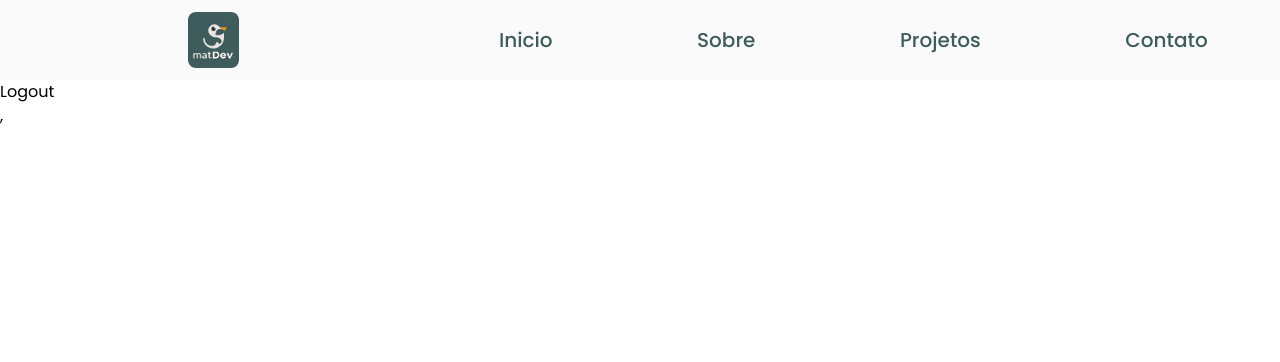
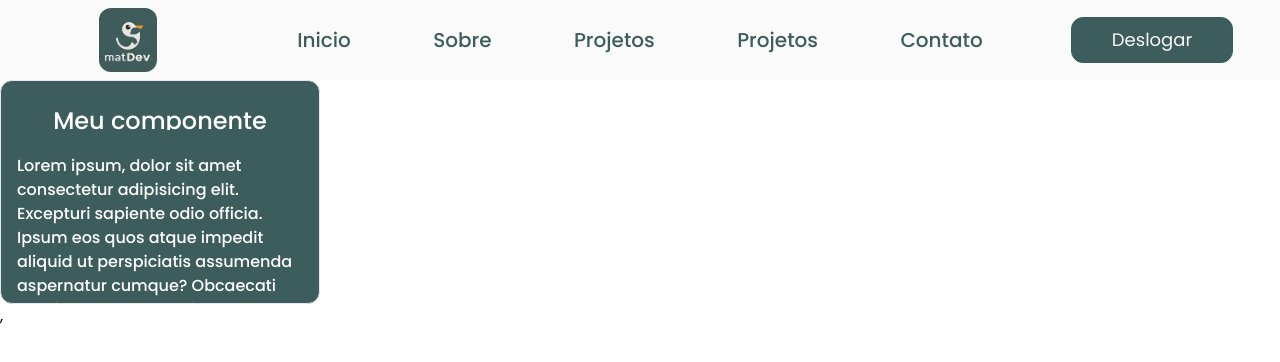
Before and after one commit to Matdev6/BackEndApi, a React (Vite) app in the folder frontend/: page / in a window 1280 px wide. Shown: the top 362 px of the page. Built offline with nearby package versions, Linux system fonts and the light colour scheme; sample sign-in values are in the browser's storage; a web font is replaced by a local one.

Commit message:
Melhoria reutização de codigo
Melhoria reutização de codigo

```diff
--- /dev/null
+++ b/frontend/src/components/Card.jsx
@@ -0,0 +1,10 @@
+const Card = ({title, paragraph}) => {
+    return(
+        <div className="w-1/4 h-56 border bg-primary rounded-xl shadow-3xl flex flex-col">
+            <h1 className="flex mx-auto mt-6 text-2xl font-medium text-white">{title}</h1>
+            <p className="flex mx-4 mt-6 textlg text-white font-medium">{paragraph}</p>
+        </div>
+    )
+}
+
+export default Card
--- a/frontend/src/components/Header.jsx
+++ b/frontend/src/components/Header.jsx
@@ -1,17 +1,32 @@
 import logo from "../assets/logo.jpg"
 
+import { useAuth } from "../context/AuthContext"
+
+
+
 const Header = () => {
+
+    const { logout } = useAuth()
+
+    const clickLogout = () => {
+        logout()
+    }
+
     return (
         <div>
             <header className="bg-neutral-50 w-screen h-20 flex r">
-                <div className="flex  w-1/3 h-full items-center justify-center">
-                    <img src={logo} alt="logo" className="h-14 rounded-lg" />
+                <div className="flex w-1/5 h-full items-center justify-center">
+                    <img src={logo} alt="logo" className="h-16 rounded-xl" />
                 </div>
-                <div className="w-2/3 h-full  items-center flex justify-around text-primary text-xl font-medium">
+                <div className="w-3/5 h-full  items-center flex justify-around text-primary text-xl font-medium">
                     <a href="" className="hover:border-b-primary ">Inicio</a>
                     <a href="">Sobre</a>
                     <a href="">Projetos</a>
+                    <a href="">Projetos</a>
                     <a href="">Contato</a>
+                </div>
+                <div className="w-1/5 flex items-center justify-center">
+                    <button onClick={clickLogout} className="py-2 px-10 bg-primary border border-primary text-neutral-50 rounded-xl text-lg" >Deslogar</button>
                 </div>
             </header>
         </div>
--- a/frontend/src/components/ToggleLogin.jsx
+++ b/frontend/src/components/ToggleLogin.jsx
@@ -6,8 +6,8 @@ const ToggleLogin = ({ isAnimate, animateAndRedirect, width, primary_color, prim
     return (
         <motion.div
             className={`${isAnimate
-                ? `h-full ${width} ${primary_color}  ${primary_color_dark} rounded-r-3xl flex flex-col `
-                : `h-full ${width}  ${primary_color}  ${primary_color_dark} md:rounded-l-3xl rounded-t-3xl md:rounded-r-none flex flex-col`
+                ? `h-full ${width} w-full  ${primary_color}  ${primary_color_dark} rounded-r-3xl flex flex-col `
+                : `h-full ${width} w-full ${primary_color}  ${primary_color_dark} md:rounded-l-3xl rounded-t-3xl md:rounded-r-none flex flex-col`
                 } `}
             animate={isAnimate ? { x: x } : { x: 0 }}
             transition={{ duration: 1.5 }}
--- a/frontend/src/pages/Home.jsx
+++ b/frontend/src/pages/Home.jsx
@@ -2,21 +2,20 @@ import { useAuth } from "../context/AuthContext"
 
 
 import Header from "../components/Header"
+import Card from "../components/Card"
 
 const Home = () => {
 
 
 
-    const { logout } = useAuth()
-
-    const sair = () => {
-        logout()
-    }
 
     return(
         <div>
+
             <Header />
-            <button onClick={sair}>Logout</button>
+            <Card
+            title="Meu componente"
+            paragraph='Lorem ipsum, dolor sit amet consectetur adipisicing elit. Excepturi sapiente odio officia. Ipsum eos quos atque impedit aliquid ut perspiciatis assumenda aspernatur cumque? Obcaecati modi rem nam expedita repellendus sequi.' />
         </div>
     )
 }
--- a/frontend/src/pages/Login.jsx
+++ b/frontend/src/pages/Login.jsx
@@ -71,7 +71,7 @@ const Login = () => {
           <ToggleLogin
             isAnimate={isAnimate}
             animateAndRedirect={animateAndRedirect}
-            width={'w-2/5'}
+            width={'md:w-2/5'}
             primary_color={'bg-primary'}
             primary_color_dark={'dark:bg-neutral-700'}
             text_color={'text-white'}
--- a/frontend/src/pages/Register.jsx
+++ b/frontend/src/pages/Register.jsx
@@ -69,12 +69,12 @@ const Register = () => {
                 {/* Botão para alternar entre LightMode e DarkMode */}
                 <DarkModeBtn />
 
-                <div className="w-4/5 h-4/5 m-auto flex rounded-3xl">
+                <div className="w-4/5 h-4/5 m-auto flex rounded-3xl flex-col md:flex-row">
                     {/* Seção com animação para login */}
                     <ToggleLogin
                         isAnimate={isAnimate}
                         animateAndRedirect={animateAndRedirect}
-                        width={'w-3/5'}
+                        width={'md:w-3/5'}
                         primary_color={'bg-neutral-50'}
                         primary_color_dark={'dark:bg-neutral-800'}
                         text_color={'text-primary'}
@@ -87,7 +87,7 @@ const Register = () => {
 
                     {/* Seção com formulário para registro */}
                     <motion.div
-                        className={`${isAnimate ? 'h-full w-2/5 bg-primary dark:bg-neutral-700 rounded-l-3xl flex flex-col' : 'h-full w-2/5 bg-primary dark:bg-neutral-700 rounded-r-3xl flex flex-col'}`}
+                        className={`h-full md:w-2/5 w-full bg-primary dark:bg-neutral-700 ${isAnimate ? 'rounded-l-3xl' : 'rounded-r-3xl' } flex flex-col`}
                         animate={isAnimate ? { x: -1020 } : { x: 0 }}
                         transition={{ duration: 1.5 }}
                     >
```
Also changed, not shown: frontend/src/index.css (+12 -7 lines), 1 other file (tests, documents, lock files or other folders).
